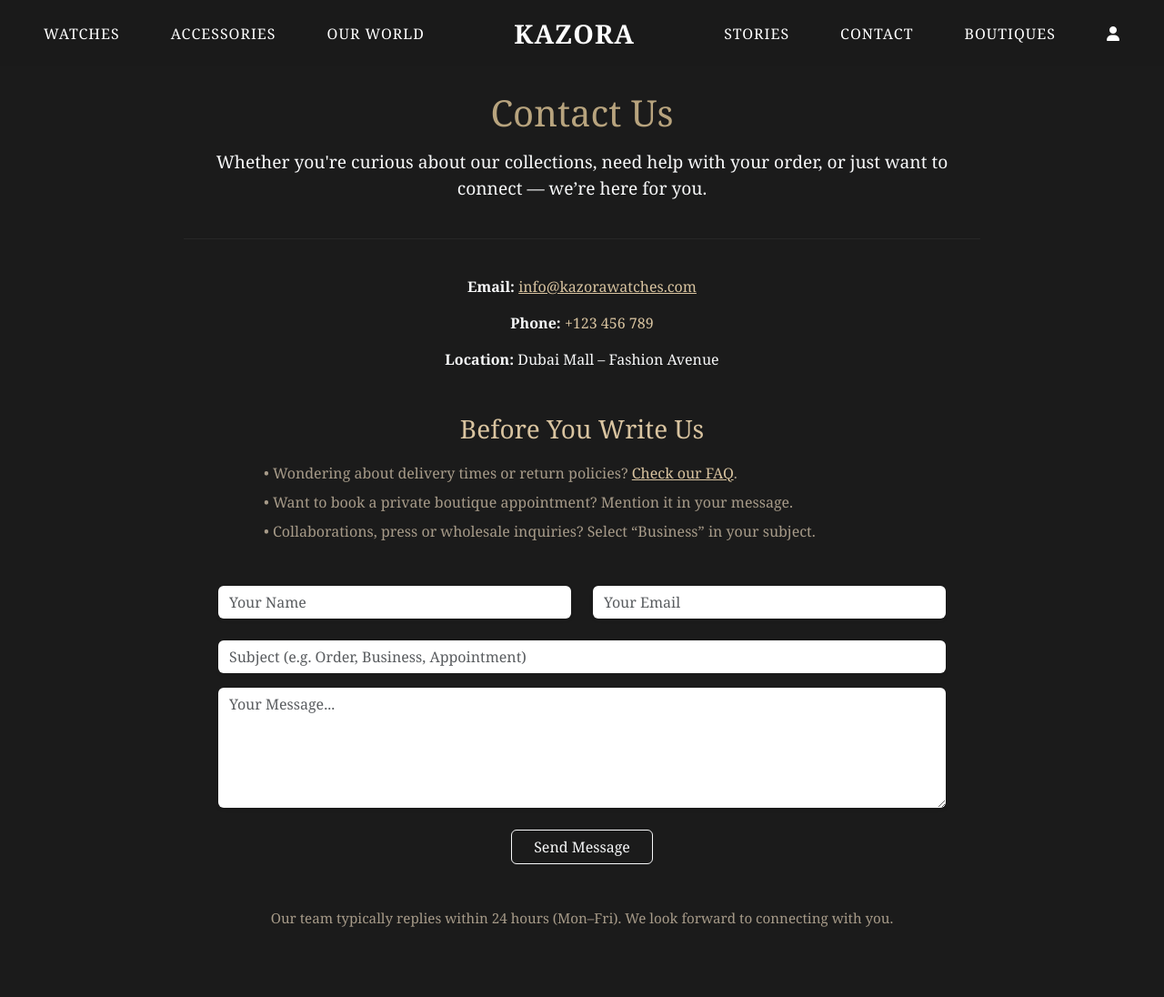
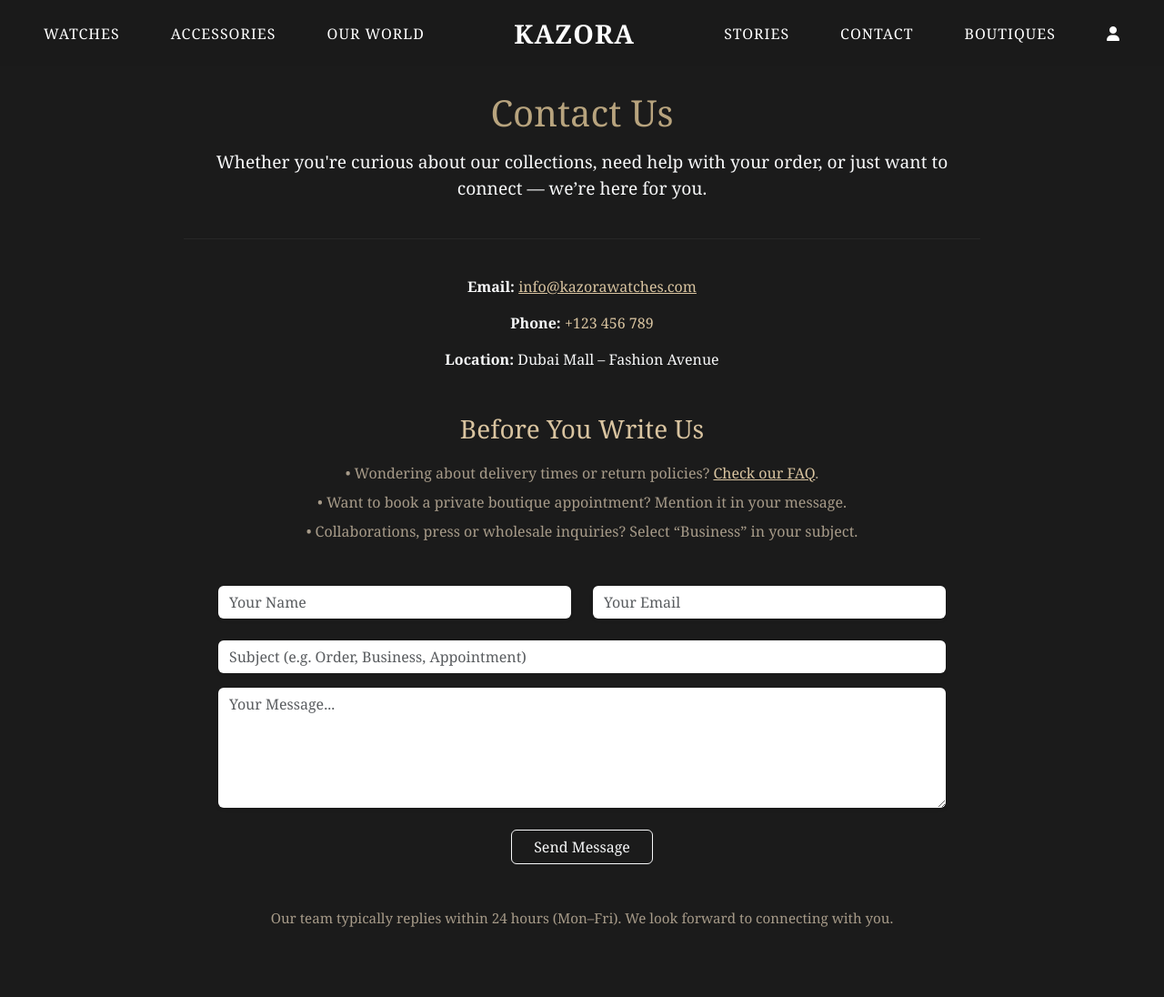
Before and after one commit to KrishnaBihari04/Kazora, a PHP site: page /contact.php in a window 1280 px wide. Shown: the top 1096 px of the page at 91% size. Run offline with PHP 8.4, Linux system fonts and the light colour scheme.

Commit message:
tekst gecentreerd

```diff
--- a/contact.php
+++ b/contact.php
@@ -25,7 +25,7 @@ require 'header.php';
     <!-- Veelgestelde vragen blok -->
     <div class="mb-5">
       <h3 style="color: var(--gold-light); margin-bottom: 20px;">Before You Write Us</h3>
-      <ul class="text-start" style="max-width: 700px; margin: 0 auto; list-style: none; padding-left: 0; font-size: 1rem; color: var(--text-muted);">
+      <ul class="text-center" style="max-width: 700px; margin: 0 auto; list-style: none; padding-left: 0; font-size: 1rem; color: var(--text-muted);">
         <li class="mb-2">• Wondering about delivery times or return policies? <a href="#" style="color: var(--gold-light); text-decoration: underline;">Check our FAQ</a>.</li>
         <li class="mb-2">• Want to book a private boutique appointment? Mention it in your message.</li>
         <li class="mb-2">• Collaborations, press or wholesale inquiries? Select “Business” in your subject.</li>
```
